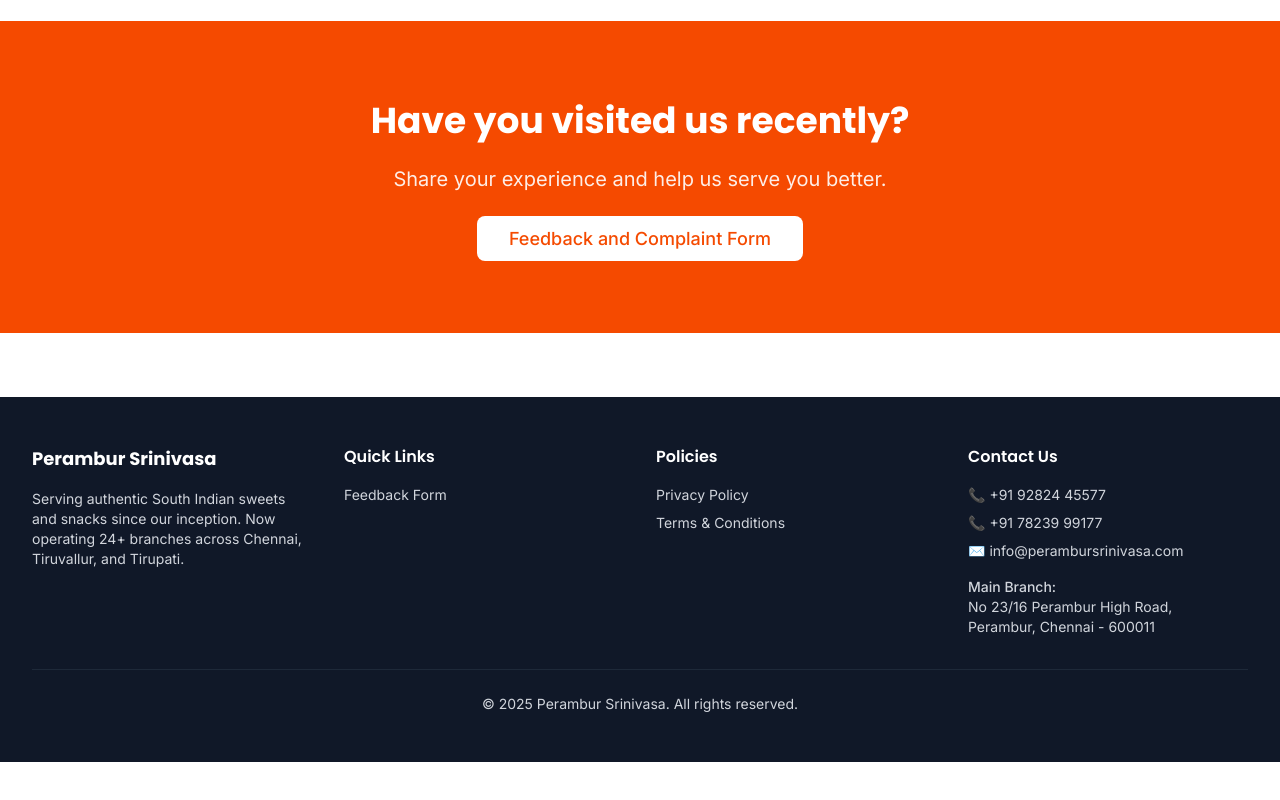
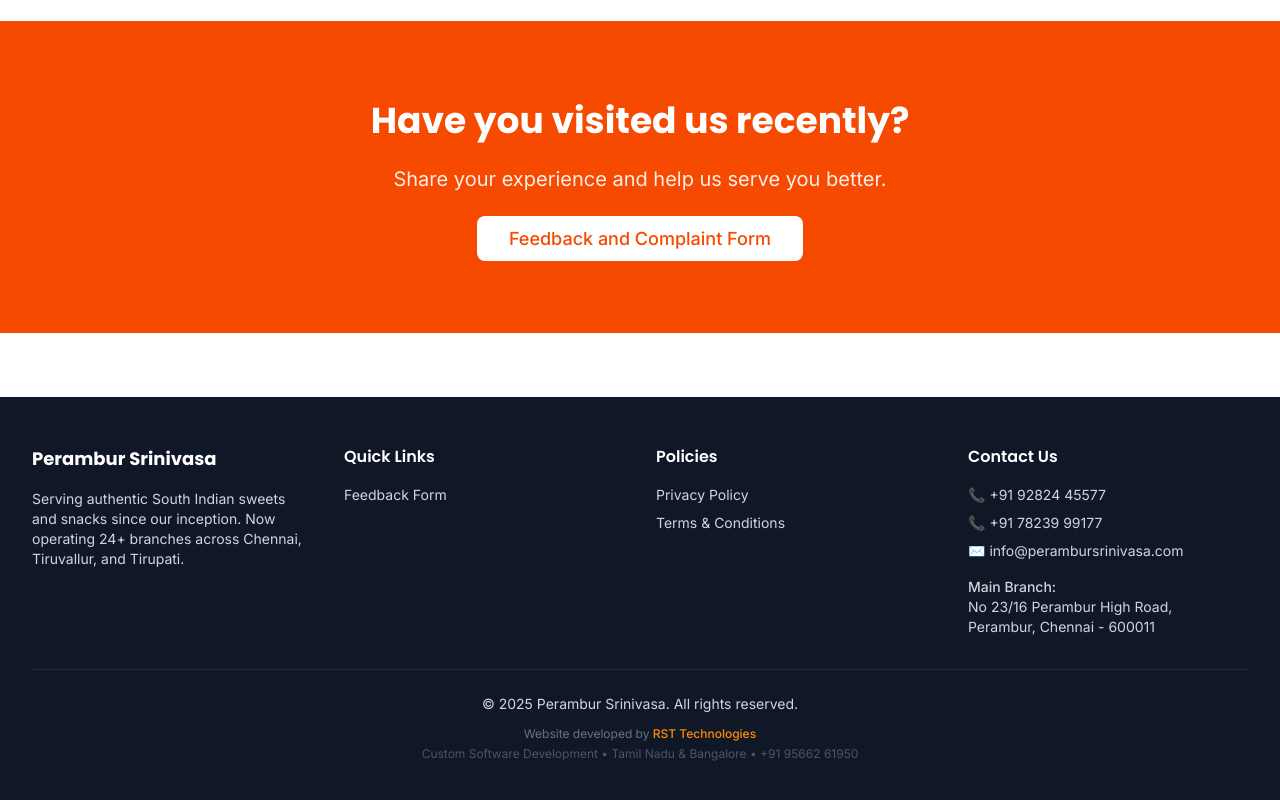
Before and after one commit to Saran646/perambur-user-frontend, a Next.js app: page / in a window 1280 px wide. Shown: the part 921-1721 px from the top of the page. Before the commit the page ends 1683 px from the top, so only its background shows below. Built offline with nearby package versions, Linux system fonts and the light colour scheme.

Commit message:
Add SEO-optimized footer credit for RST Technologies with Schema.org markup

```diff
--- a/components/layout/Footer.tsx
+++ b/components/layout/Footer.tsx
@@ -43,8 +43,38 @@
                     </div>
                 </div>
 
-                <div className="border-t border-gray-800 mt-8 pt-6 text-center text-sm">
-                    <p>&copy; {new Date().getFullYear()} Perambur Srinivasa. All rights reserved.</p>
+                <div className="border-t border-gray-800 mt-8 pt-6">
+                    <div className="text-center text-sm mb-3">
+                        <p>&copy; {new Date().getFullYear()} Perambur Srinivasa. All rights reserved.</p>
+                    </div>
+
+                    {/* SEO-Optimized Developer Credit */}
+                    <div className="text-center text-xs text-gray-500 space-y-1">
+                        <p>
+                            Website developed by{' '}
+                            <a
+                                href="mailto:rsttechnologies25@gmail.com"
+                                className="text-orange-400 hover:text-orange-300 font-medium transition-colors"
+                                rel="nofollow"
+                                itemProp="creator"
+                                itemScope
+                                itemType="https://schema.org/Organization"
+                            >
+                                <span itemProp="name">RST Technologies</span>
+                                <meta itemProp="telephone" content="+91-9566261950" />
+                                <meta itemProp="email" content="rsttechnologies25@gmail.com" />
+                                <meta itemProp="areaServed" content="Tamil Nadu, Bangalore" />
+                                <meta itemProp="description" content="Custom software development company specializing in web applications, restaurant management systems, and full-stack development services in Tamil Nadu and Bangalore" />
+                            </a>
+                        </p>
+                        <p className="text-gray-600">
+                            <span className="inline-block">Custom Software Development</span>
+                            {' • '}
+                            <span className="inline-block">Tamil Nadu & Bangalore</span>
+                            {' • '}
+                            <a href="tel:+919566261950" className="hover:text-orange-400 transition-colors">+91 95662 61950</a>
+                        </p>
+                    </div>
                 </div>
             </div>
         </footer>
```
